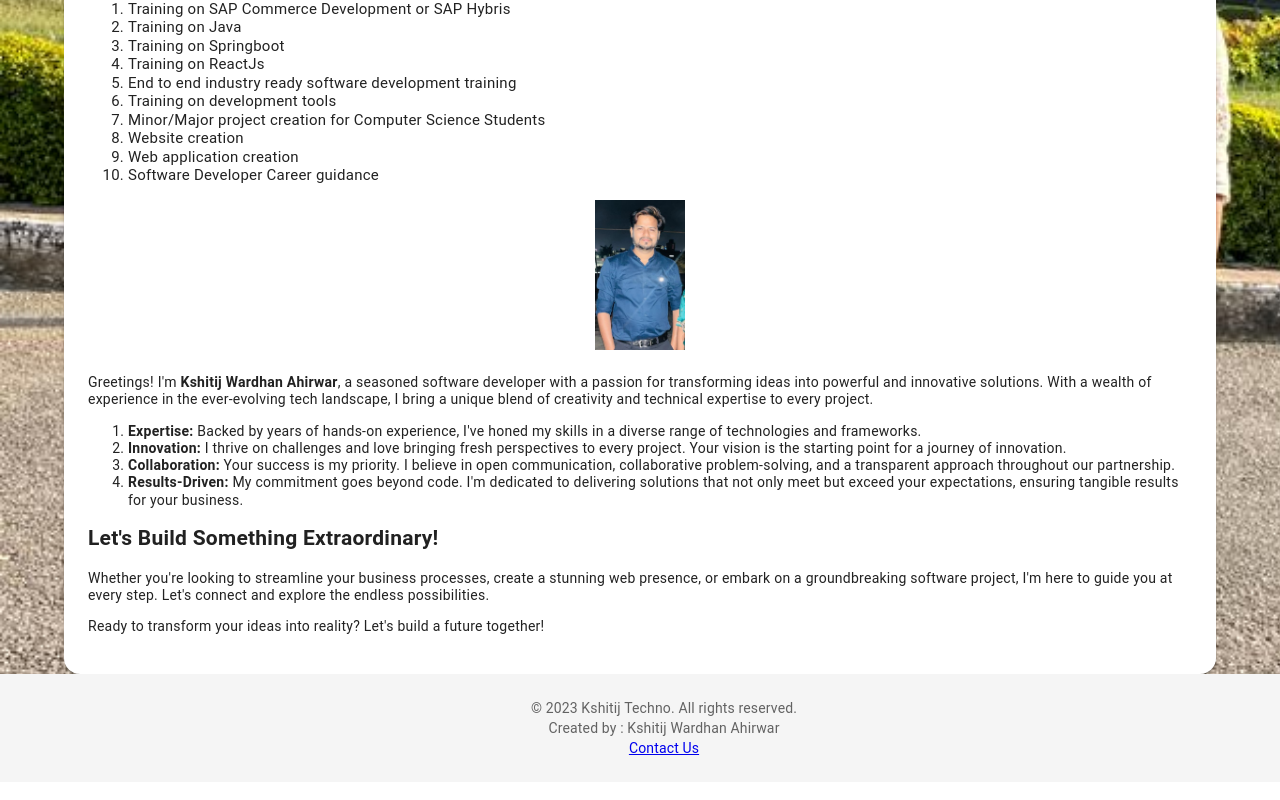
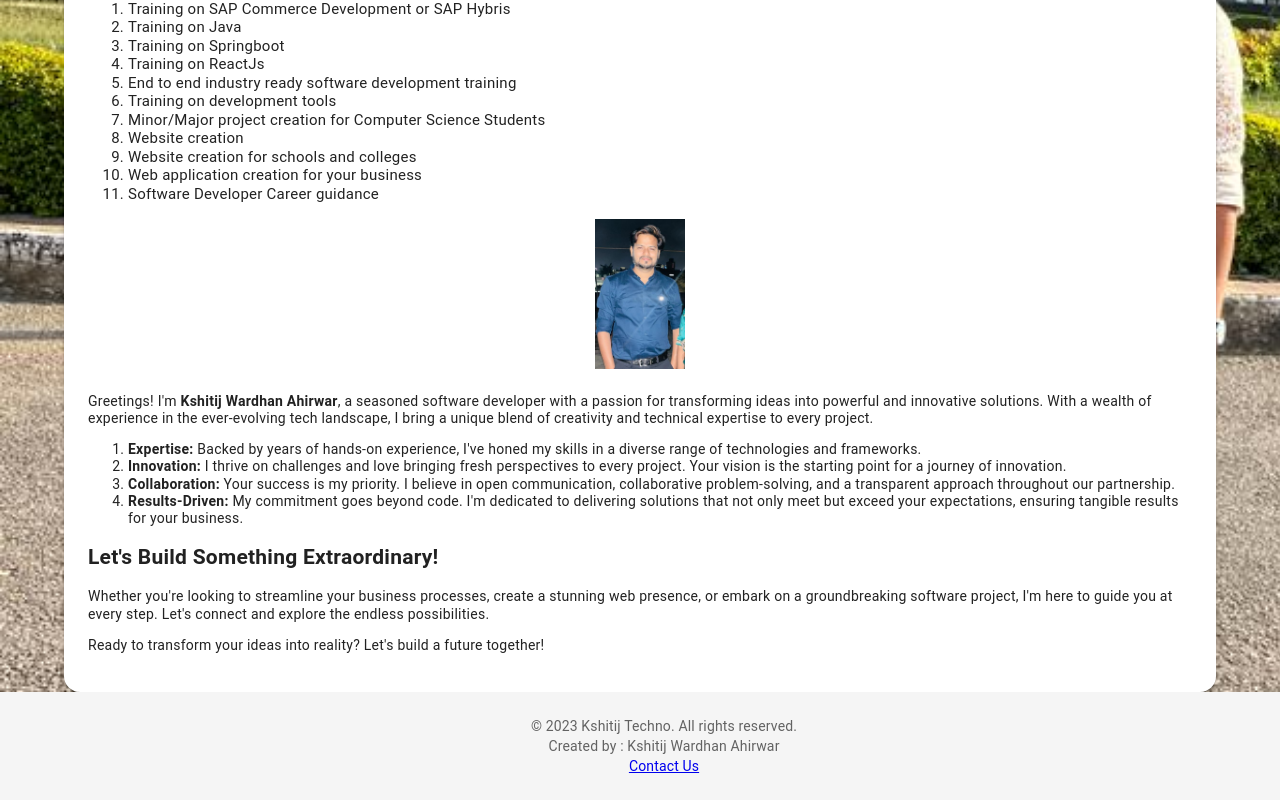
Before and after one commit to kshitijtechno/kshitijtechno.github.io, a React (Create React App) app: page / in a window 1280 px wide. Shown: the part 788-1588 px from the top of the page. Built offline with nearby package versions, Linux system fonts and the light colour scheme.

Commit message:
Update Home.js

```diff
--- a/src/Home.js
+++ b/src/Home.js
@@ -66,7 +66,8 @@ const Home = () => {
     <li>Training on development tools</li>
     <li>Minor/Major project creation for Computer Science Students</li>
     <li>Website creation</li>
-    <li>Web application creation</li>
+    <li>Website creation for schools and colleges</li>
+    <li>Web application creation for your business</li>
     <li>Software Developer Career guidance</li>
   </ol>
             </div>
```
